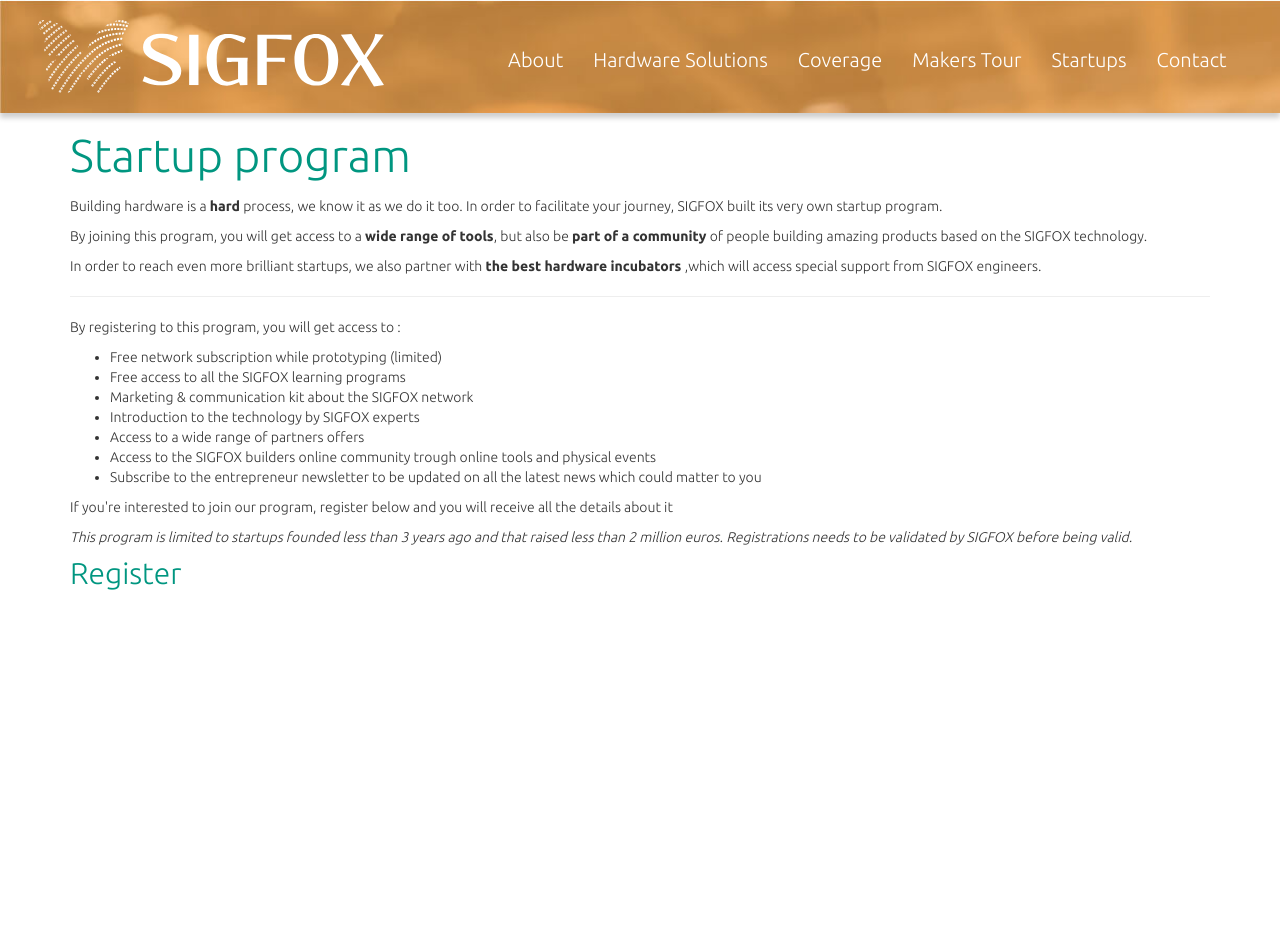
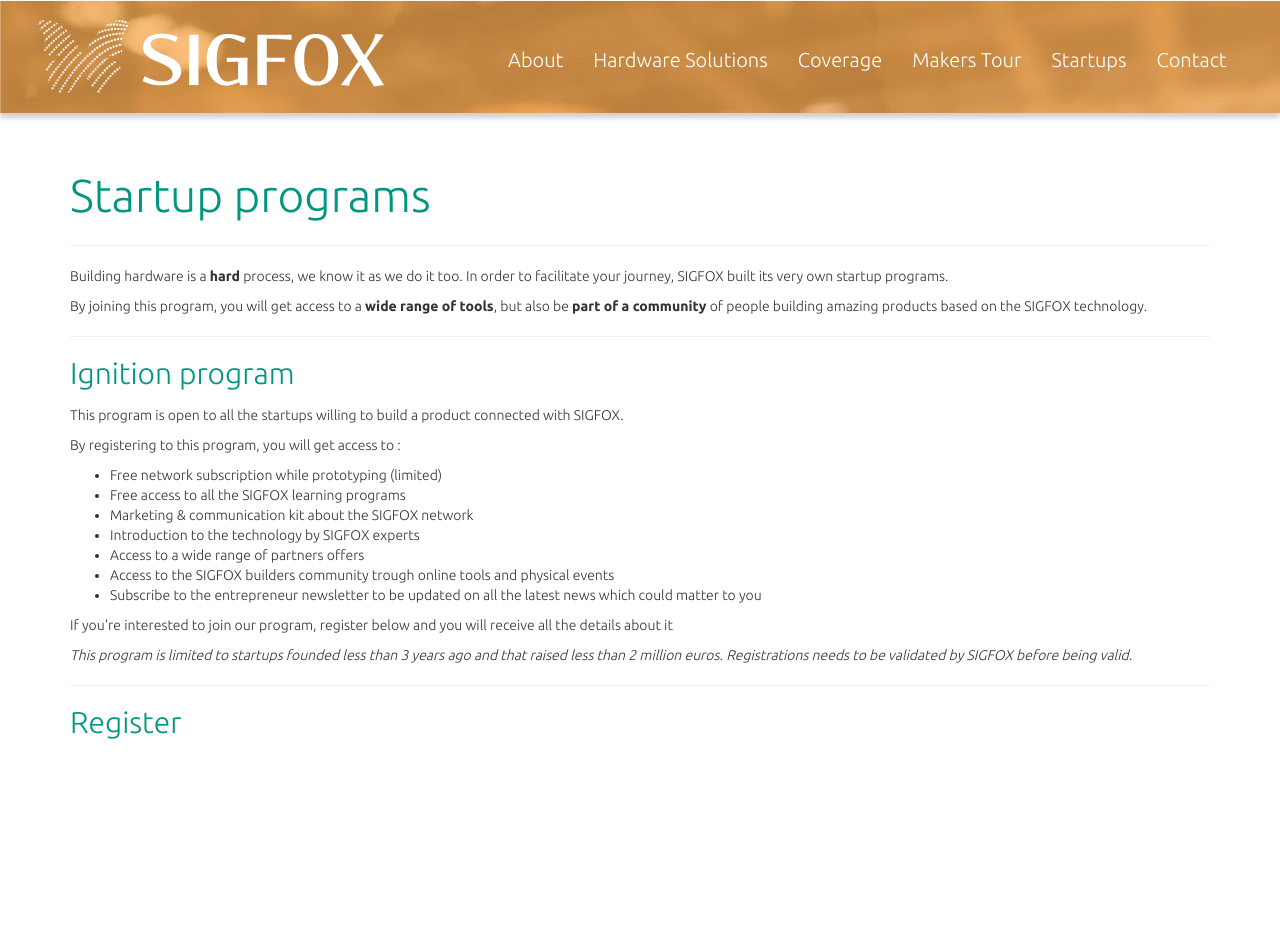
Before and after one commit to sigfox/makers.sigfox.com, a Jekyll site: the page built from startups.html, in a window 1280 px wide and 1400 px high. Shown: the top 952 px of the window. Built offline with Jekyll 4.4.1, drawn with Linux system fonts in a browser that asks for light colours; some of the changed text lies outside the part shown.

Commit message:
Startups Update
Added name and countries to incubator
changed some texts

```diff
--- a/_includes/startups/about.html
+++ b/_includes/startups/about.html
@@ -1,8 +1,13 @@
-<h1>Startup program</h1>
-<p>Building hardware is a <strong>hard</strong> process, we know it as we do it too. In order to facilitate your journey, SIGFOX built its very own startup program.</p>
+
+<div class="page-header">
+      <h1>Startup programs</h1>
+    </div>
+<p>Building hardware is a <strong>hard</strong> process, we know it as we do it too. In order to facilitate your journey, SIGFOX built its very own startup programs.</p>
 <p>By joining this program, you will get access to a <strong>wide range of tools</strong>, but also be <strong>part of a community</strong> of people building amazing products based on the SIGFOX technology.</p>
-<p>In order to reach even more brilliant startups, we also partner with <strong>the best hardware incubators </strong>,which will access special support from SIGFOX engineers. </p>
 <hr />
+<h2>Ignition program</h2>
+
+<p> This program is open to all the startups willing to build a product connected with SIGFOX.  </p>
 <p>By registering to this program, you will get access to :</p>
 <ul>
 <li>Free network subscription while prototyping (limited) </li>
@@ -10,9 +15,10 @@
 <li>Marketing &amp; communication kit about the SIGFOX network</li>
 <li>Introduction to the technology by SIGFOX experts</li>
 <li>Access to a wide range of partners offers</li>
-<li>Access to the SIGFOX builders online community trough online tools and physical events</li>
+<li>Access to the SIGFOX builders community trough online tools and physical events</li>
 <li>Subscribe to the entrepreneur newsletter to be updated on all the latest news which could matter to you</li>
 </ul>
 <p>If you're interested to join our program, register below and you will receive all the details about it</p>
 <p><i>This program is limited to startups founded less than 3 years ago and that raised less than 2 million euros. Registrations needs to be validated by SIGFOX before being valid. </i>
 </p>
+<hr />
--- a/_includes/startups/partners.html
+++ b/_includes/startups/partners.html
@@ -1,5 +1,6 @@
 
 <div class="partners">
+    <h3 class="text-center">We also join forces with some of the <b>best incubators</b> to encourage the development of new products, which receives premium support from the SIGFOX teams.</h3>
     {% for entry in site.data.startupspartners %}
         <h3 class="text-center">{{entry.type}}</h3>
         <div class="row">
@@ -13,9 +14,11 @@
                     {{partner.name}}
                 {% endif %}
                     </div></div>
+                <p><h4 class="text-center">{{partner.name}}, <i>{{partner.country}}</i></h4></p>
             </div>
         {% endfor %}
         </div>
     {% endfor %}
 
 </div>
+<hr />
```
Also changed, not shown: _data/startupspartners.yml (+15 -11 lines).
